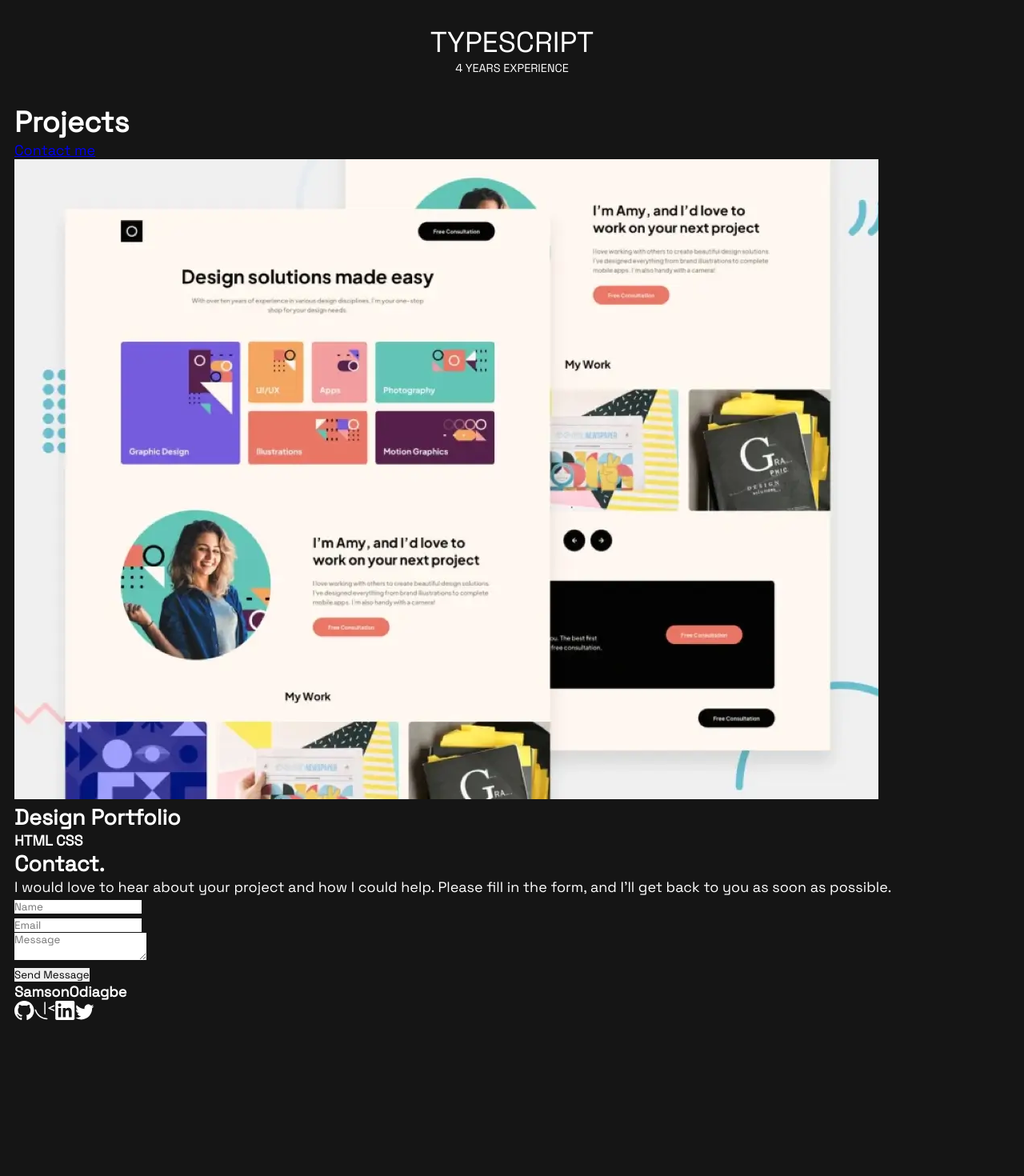
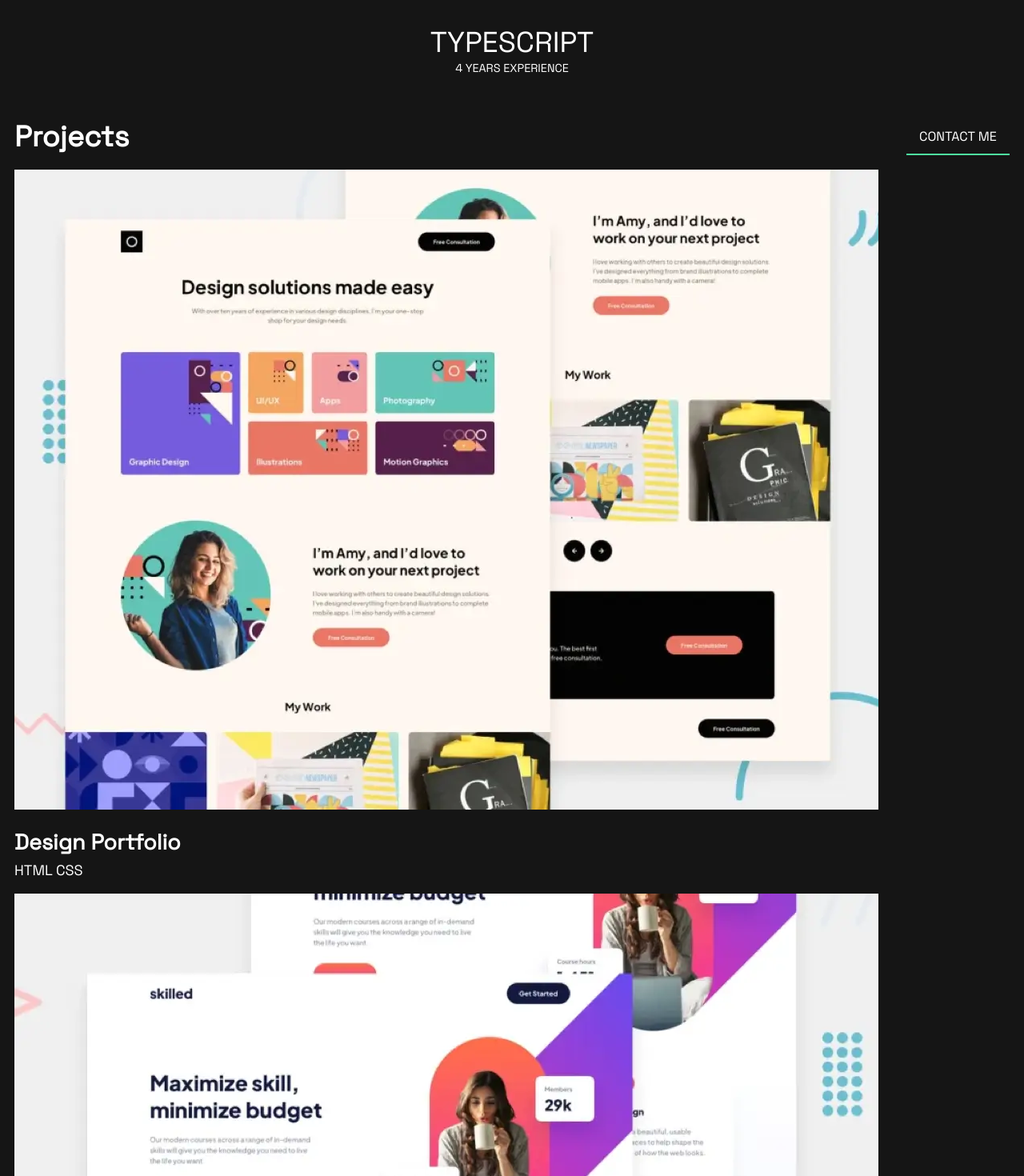
Before and after one commit to sammyodiagbe/portfolio-fem, a React (Create React App) app: page / in a window 1280 px wide. Shown: the part 880-2350 px from the top of the page at 80% size. Before the commit the page ends 2178 px from the top, so only its background shows below. Built offline with nearby package versions, Linux system fonts and the light colour scheme.

Commit message:
working on styles

```diff
--- a/src/App.js
+++ b/src/App.js
@@ -3,6 +3,8 @@ import Github from "./components/github";
 import LinkedIn from "./components/LinkedIn";
 import Twitter from "./components/twitter";
 import image1 from "./assets/thumbnail-project-1-large.webp";
+import image2 from "./assets/thumbnail-project-2-large.webp";
+import image3 from "./assets/thumbnail-project-3-large.webp";
 
 function App() {
   return (
@@ -87,7 +89,25 @@ function App() {
                 </div>
                 <div className="project-details">
                   <h2>Design Portfolio</h2>
-                  <b>HTML CSS</b>
+                  <p>HTML CSS</p>
+                </div>
+              </div>
+              <div className="project">
+                <div className="img-container">
+                  <img src={image2} alt="First project" />
+                </div>
+                <div className="project-details">
+                  <h2>Design Portfolio</h2>
+                  <p>HTML CSS</p>
+                </div>
+              </div>
+              <div className="project">
+                <div className="img-container">
+                  <img src={image3} alt="First project" />
+                </div>
+                <div className="project-details">
+                  <h2>Design Portfolio</h2>
+                  <p>HTML CSS</p>
                 </div>
               </div>
             </div>
--- a/src/styles/index.css
+++ b/src/styles/index.css
@@ -16,6 +16,11 @@ body {
   color: #ffffff;
 }
 
+a {
+  text-decoration: none;
+  color: #ffffff;
+}
+
 img {
   max-width: 100%;
 }
@@ -24,7 +29,8 @@ div.portfolio-app div.container {
   padding: 1em;
 }
 
-div.portfolio-app div.container nav.navigation {
+div.portfolio-app div.container nav.navigation,
+div.portfolio-app div.container footer.footer {
   display: -webkit-box;
   display: -ms-flexbox;
   display: flex;
@@ -38,12 +44,14 @@ div.portfolio-app div.container nav.navigation {
           align-items: center;
 }
 
-div.portfolio-app div.container nav.navigation b.logo {
+div.portfolio-app div.container nav.navigation b.logo,
+div.portfolio-app div.container footer.footer b.logo {
   margin-bottom: 0.3em;
   font-size: 1.2em;
 }
 
-div.portfolio-app div.container nav.navigation aside.social-links a {
+div.portfolio-app div.container nav.navigation aside.social-links a,
+div.portfolio-app div.container footer.footer aside.social-links a {
   padding: 0 0.5em;
 }
 
@@ -73,4 +81,37 @@ div.portfolio-app div.container div.skills-container div.skill h1 {
 div.portfolio-app div.container div.skills-container div.skill p {
   font-size: 0.8em;
 }
+
+div.portfolio-app div.container div.projects-container div.project-container-head {
+  display: -webkit-box;
+  display: -ms-flexbox;
+  display: flex;
+  padding: 1em 0;
+  -webkit-box-align: center;
+      -ms-flex-align: center;
+          align-items: center;
+  -webkit-box-pack: justify;
+      -ms-flex-pack: justify;
+          justify-content: space-between;
+}
+
+div.portfolio-app div.container div.projects-container div.project-container-head a {
+  padding: 0.7em 1em;
+  display: inline-block;
+  border-bottom: 2px solid #4ee1a0;
+  text-transform: uppercase;
+  font-size: 0.9em;
+}
+
+div.portfolio-app div.container div.projects-container div.projects div.project div.project-details {
+  padding: 1em 0;
+}
+
+div.portfolio-app div.container div.projects-container div.projects div.project div.project-details h2 {
+  margin-bottom: 0.2em;
+}
+
+div.portfolio-app div.container div.projects-container div.projects div.project div.project-details b {
+  font-size: 0.7em;
+}
 /*# sourceMappingURL=index.css.map */
--- a/src/styles/index.scss
+++ b/src/styles/index.scss
@@ -8,6 +8,13 @@ $padding: 1em;
 
 @import url("https://fonts.googleapis.com/css2?family=Space+Grotesk&display=swap");
 
+@mixin linkBtn {
+  padding: 0.7em $padding;
+  display: inline-block;
+  border-bottom: 2px solid $secondary-color;
+  text-transform: uppercase;
+  font-size: 0.9em;
+}
 * {
   padding: 0;
   margin: 0;
@@ -24,6 +31,11 @@ body {
   color: $white;
 }
 
+a {
+  text-decoration: none;
+  color: $white;
+}
+
 img {
   max-width: 100%;
 }
@@ -34,7 +46,8 @@ div.portfolio-app {
 
     // navigation {
 
-    nav.navigation {
+    nav.navigation,
+    footer.footer {
       display: flex;
       flex-direction: column;
       padding: $padding 0;
@@ -75,5 +88,33 @@ div.portfolio-app {
         }
       }
     }
+
+    // div.projects container
+    div.projects-container {
+      div.project-container-head {
+        display: flex;
+        padding: $padding 0;
+        align-items: center;
+        justify-content: space-between;
+
+        a {
+          @include linkBtn;
+        }
+      }
+
+      div.projects {
+        div.project {
+          div.project-details {
+            padding: $padding 0;
+            h2 {
+              margin-bottom: 0.2em;
+            }
+            b {
+              font-size: 0.7em;
+            }
+          }
+        }
+      }
+    }
   }
 }
```
Also changed, not shown: 1 other file (tests, documents, lock files or other folders).
